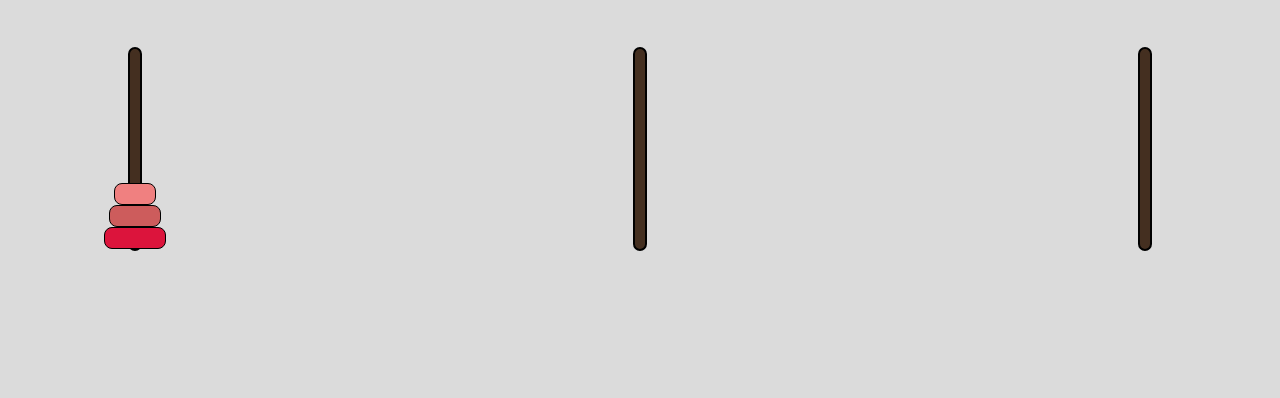
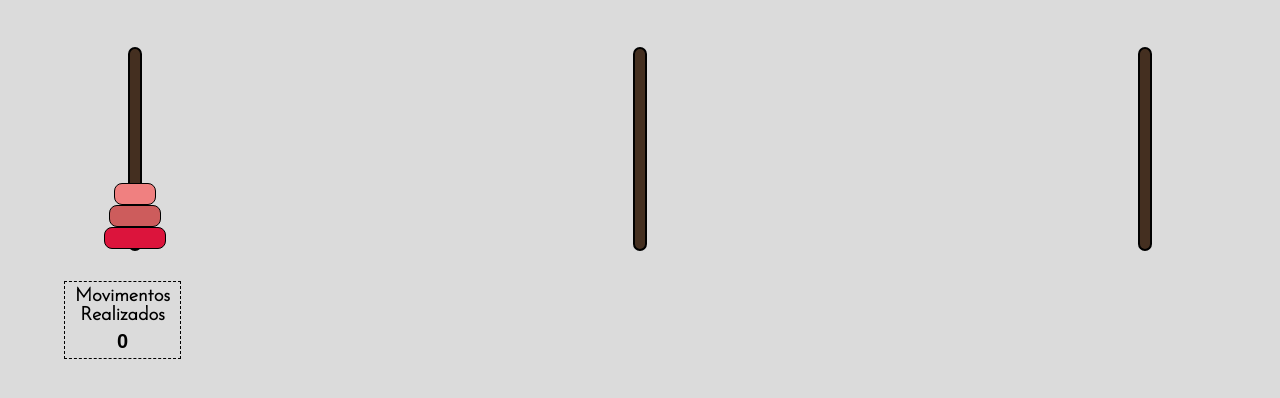
Before and after one commit to luanagomesz/Torre-de-hanoi, a plain HTML site: page index.html in a window 1280 px wide. Both pictures are taken after a click on the button "Jogar". Shown: the part 172-570 px from the top of the page. Drawn offline with Linux system fonts and the light colour scheme; a web font is replaced by a local one.

Commit message:
Contador de Movimentos

```diff
--- a/index.html
+++ b/index.html
@@ -25,6 +25,13 @@
   <div id="torre3" class="torres"></div>
 </div>
 
+<div id="items">
+  <div id="contadorDeMovimento">
+    <h3>Movimentos <br> Realizados </h3>
+       <p id="contagem"> 0</p>
+  </div>
+</div>
+
 </main>
 
 
--- a/javascript.js
+++ b/javascript.js
@@ -25,10 +25,14 @@ const selecionado = document.getElementById("selecionado")
 const torre1 = document.getElementById("torre1").addEventListener('click', selecionar)
 const torre2 = document.getElementById("torre2").addEventListener('click', selecionar)
 const torre3 = document.getElementById("torre3").addEventListener('click', selecionar)
-
+const MovimentosRealizados = document.getElementById("contagem")
+let count = 0
 function selecionar(e){
 if(selecionado.childElementCount > 0){
   e.currentTarget.appendChild(selecionado.lastElementChild)
+  count++
+  MovimentosRealizados.innerText = count
+
  }
  else if(e.currentTarget.childElementCount > 0 && selecionado.childElementCount == 0){
     let lastchild = e.currentTarget.lastElementChild
--- a/style.css
+++ b/style.css
@@ -1,3 +1,5 @@
+@import url('https://fonts.googleapis.com/css2?family=Josefin+Sans:wght@300&display=swap');
+
 /* Menu inicial */
 
 body{
@@ -67,3 +69,24 @@ box-shadow: 0 5px rgb(68, 47, 32);
     justify-content: center;
     height: 20px;
 }
+
+#items{
+    font-family: 'Josefin Sans', sans-serif;
+    display: flex;
+    justify-content: space-between;
+    width: 90vw;
+    margin-top: 30px;
+}
+#contadorDeMovimento h3{
+    margin: 5px 10px;
+}
+#contadorDeMovimento p{
+    font-family: 'Gemunu Libre', sans-serif;
+    font-weight: bold;
+    font-size: 20px;
+    margin: 5px;
+}
+#contadorDeMovimento{
+    border: 1px dashed black;
+    text-align: center;
+}
```
